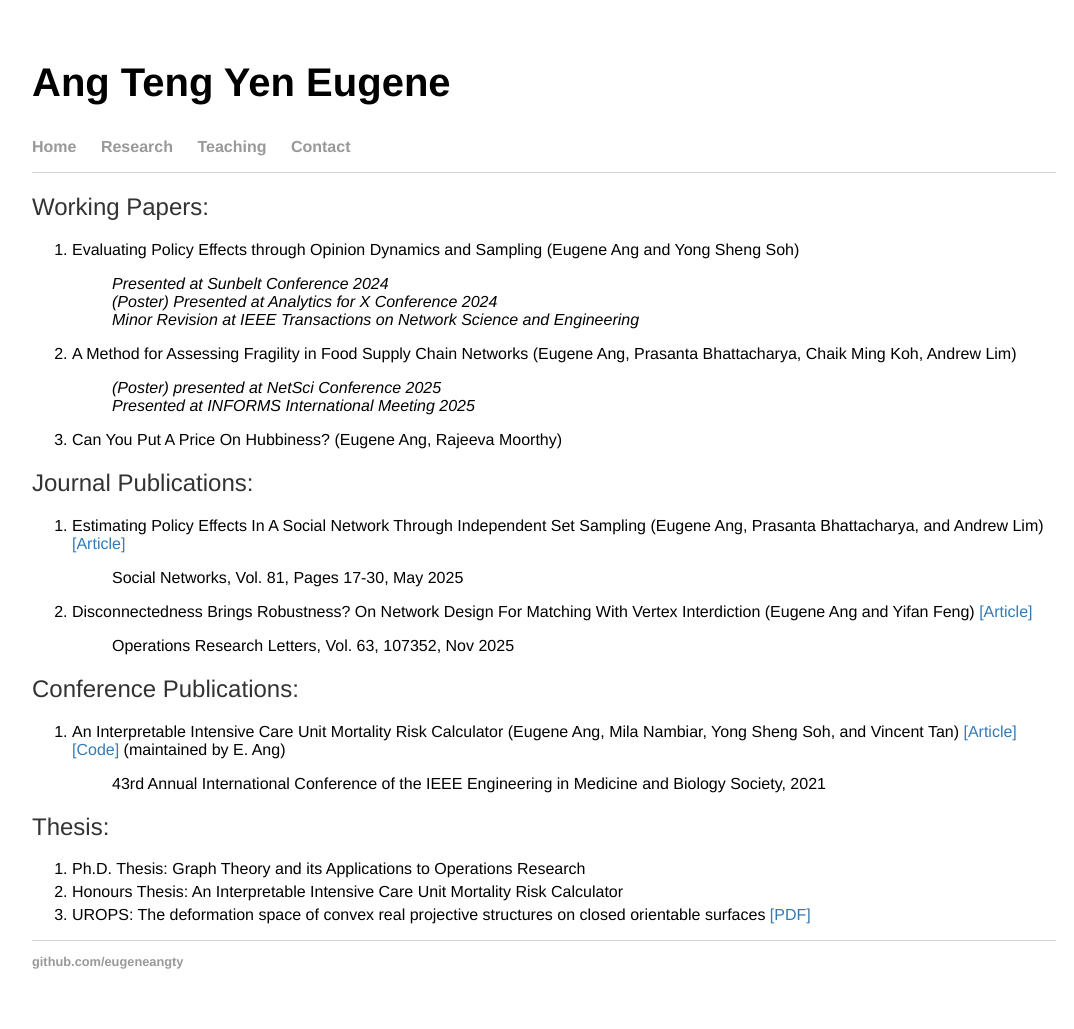
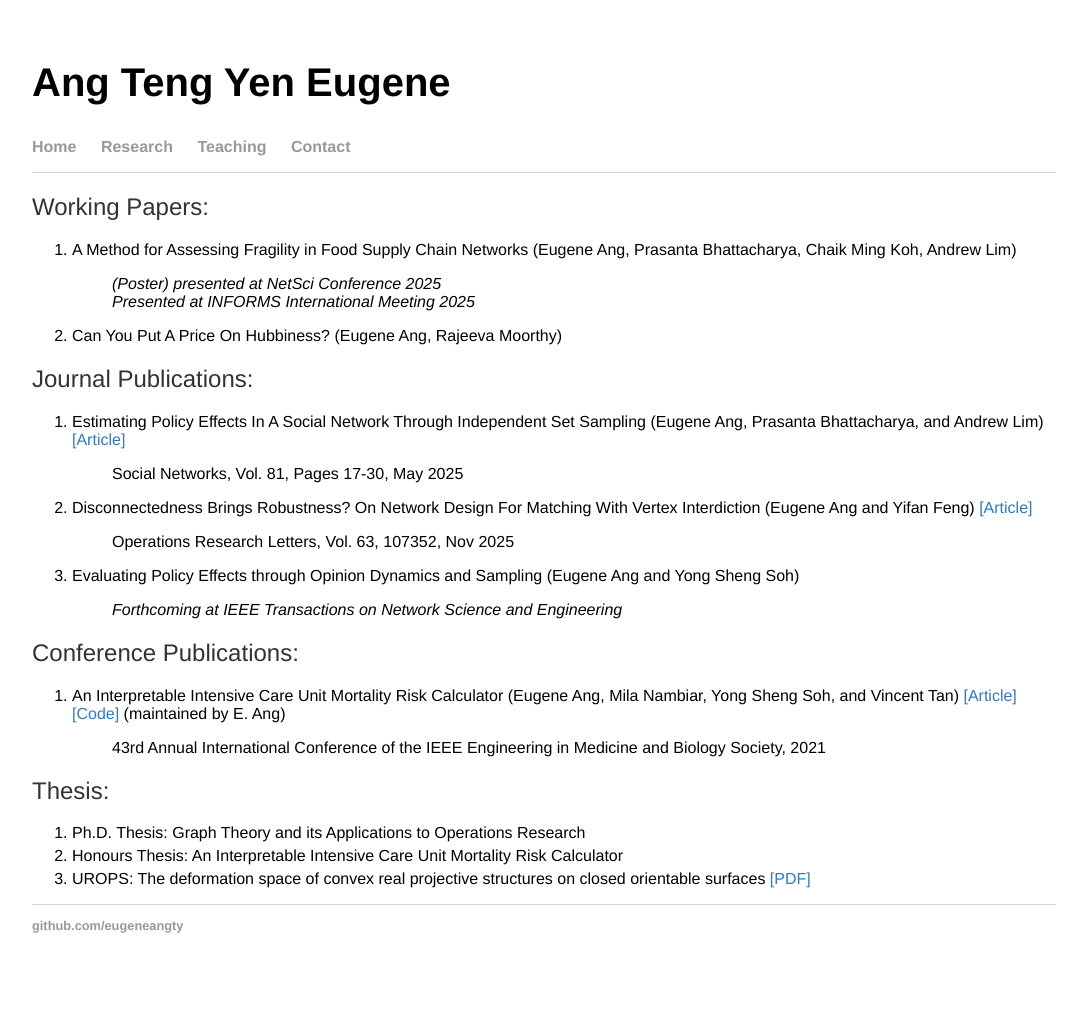
Before and after one commit to eugeneangty/eugeneangty.github.io, a Jekyll site: the page built from research/index.html, in a window 1280 px wide. Shown: the whole page, without its empty margins (96-1170 px from the left). Built offline with Jekyll 4.4.1, drawn with Linux system fonts in a browser that asks for light colours; after the commit the page ends 993 px from its top, so only the background shows below that.

Commit message:
Update index.html

```diff
--- a/research/index.html
+++ b/research/index.html
@@ -6,13 +6,6 @@ title: Ang Teng Yen Eugene
 <div class="blurb">
     <h2> Working Papers:</h2>
   <ol>
-    <li> Evaluating Policy Effects through Opinion Dynamics and Sampling (Eugene Ang and Yong Sheng Soh)
-    <dl>
-        <dd><i>Presented at Sunbelt Conference 2024</i></dd>
-        <dd><i>(Poster) Presented at Analytics for X Conference 2024</i></dd>
-        <dd><i>Minor Revision at IEEE Transactions on Network Science and Engineering</i></dd>
-    </dl>
-        </li>
     <li> A Method for Assessing Fragility in Food Supply Chain Networks (Eugene Ang, Prasanta Bhattacharya, Chaik Ming Koh, Andrew Lim)
     <dl>
         <dd><i>(Poster) presented at NetSci Conference 2025</i></dd>
@@ -36,6 +29,11 @@ title: Ang Teng Yen Eugene
         <dd> Operations Research Letters, Vol. 63, 107352, Nov 2025</dd>
     </dl>
         </li>
+    <li> Evaluating Policy Effects through Opinion Dynamics and Sampling (Eugene Ang and Yong Sheng Soh)
+    <dl>
+        <dd><i>Forthcoming at IEEE Transactions on Network Science and Engineering</i></dd>
+    </dl>
+        </li>
   </ol>
 
     <h2> Conference Publications:</h2>
```
